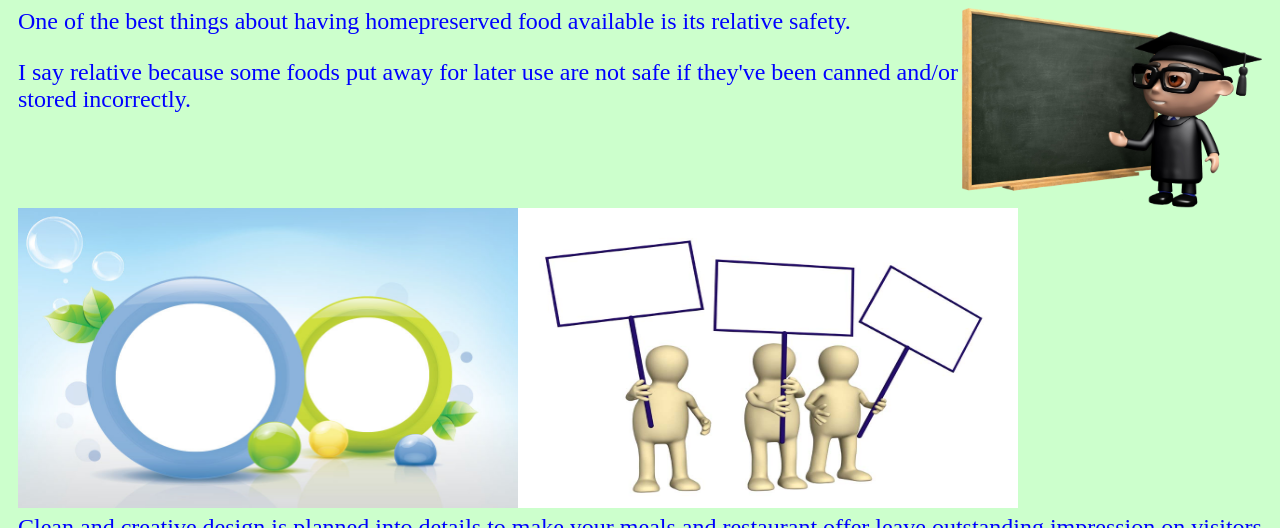
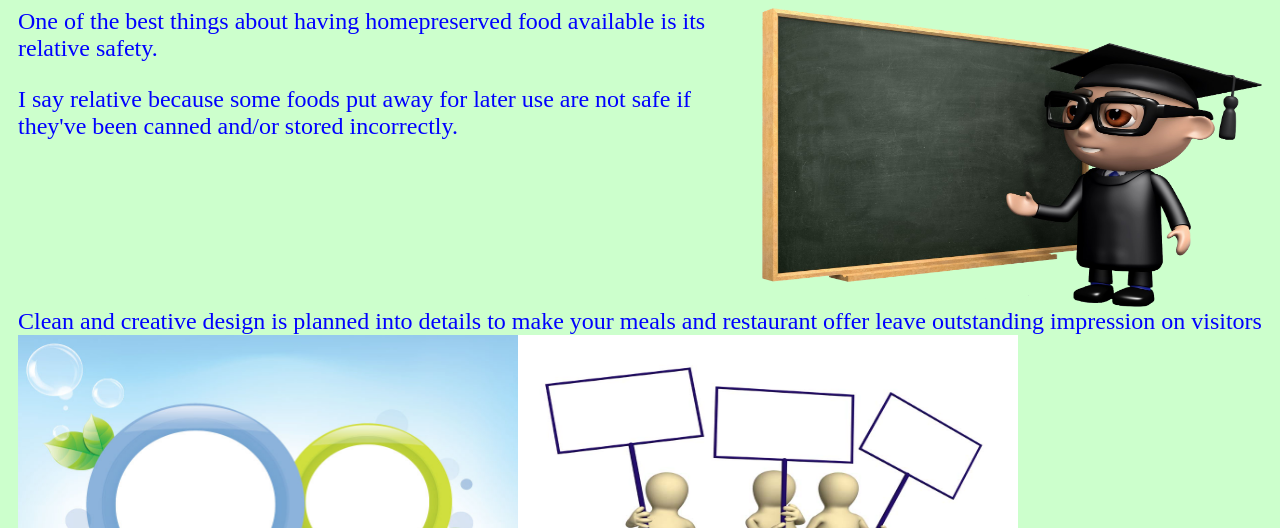
Before and after one commit to Ivanwangcy/ISourcePlayer, a plain HTML site: page wiley/mobile/week1_day5/index.html in a window 1280 px wide. Shown: the part 272-800 px from the top of the page. Drawn offline with Linux system fonts and the light colour scheme.

Commit message:
wiley html tutorial

```diff
--- a/wiley/mobile/week1_day5/index.html
+++ b/wiley/mobile/week1_day5/index.html
@@ -33,12 +33,12 @@ canned and/or stored incorrectly.
 
       </section>
       <section>
-          <div class="content2">
-        <a href="#"><img class="image2" src="img2.jpg" alt="" /></a>
-        <a href="#"><img class="image3" src="img3.jpg" alt="" /></a>
-        <br>
-          Clean and creative design is planned into details to make your
-meals and restaurant offer leave outstanding impression on visitors
+        <div class="content2">
+            Clean and creative design is planned into details to make your
+  meals and restaurant offer leave outstanding impression on visitors
+            <br>
+          <a href="#"><img class="image2" src="img2.jpg" alt="" /></a>
+          <a href="#"><img class="image3" src="img3.jpg" alt="" /></a>
         </div>
       </section>
       <footer>
--- a/wiley/mobile/week1_day5/style.css
+++ b/wiley/mobile/week1_day5/style.css
@@ -16,8 +16,8 @@ span {
 }
 .image1{
   float: right;
-  width: 300px;
-  height: 200px;
+  width: 500px;
+  height: 300px;
 }
 .image2{
   float: left;
```
